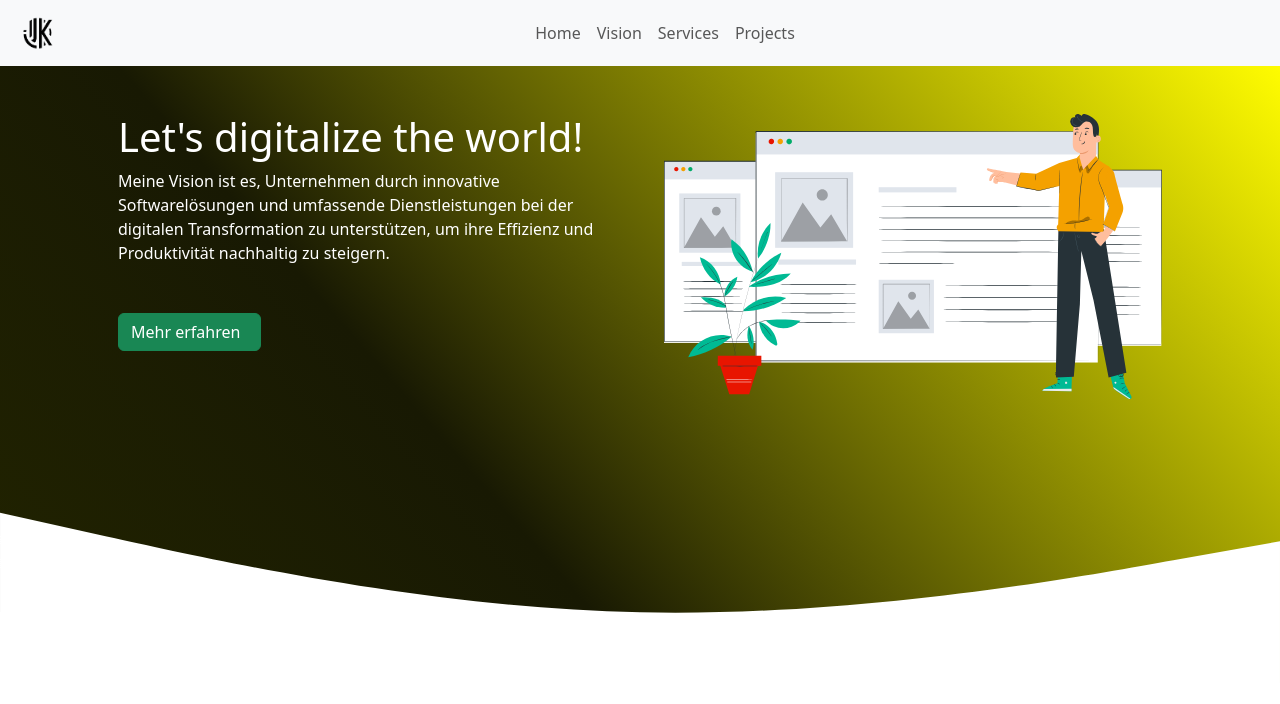
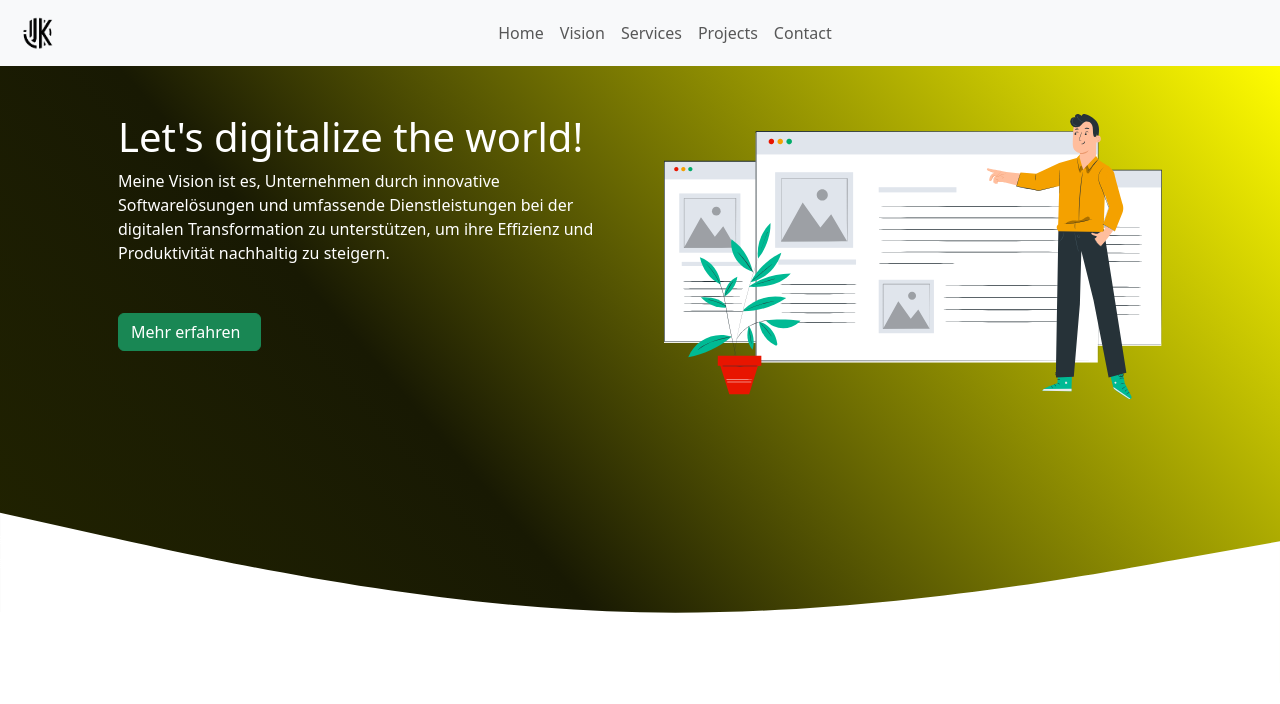
Before and after one commit to RebornStreicherJo/RebornStreicherJo.github.io, a plain HTML site: page index.html in a window 1280 px wide. Shown: the top 704 px of the page. Drawn offline with nearby package versions, Linux system fonts and the light colour scheme.

Commit message:
Added Contact

```diff
--- a/index.html
+++ b/index.html
@@ -38,6 +38,9 @@
                     </li>
                     <li class="nav-item">
                         <a class="nav-link" href="#Projects">Projects</a>
+                    </li>
+                     <li class="nav-item">
+                        <a class="nav-link" href="#Contact">Contact</a>
                     </li>
                 </ul>
                 </li>
```
